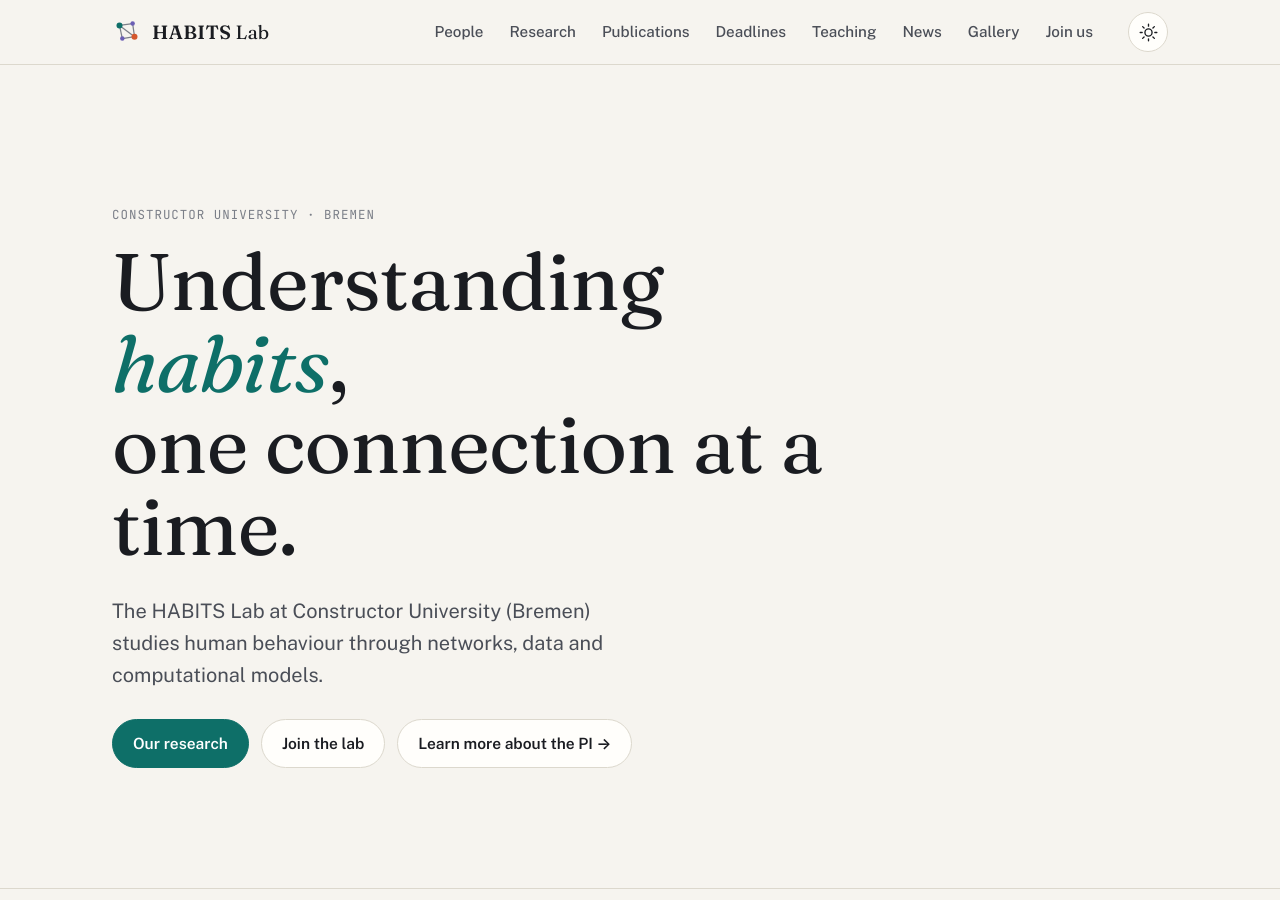
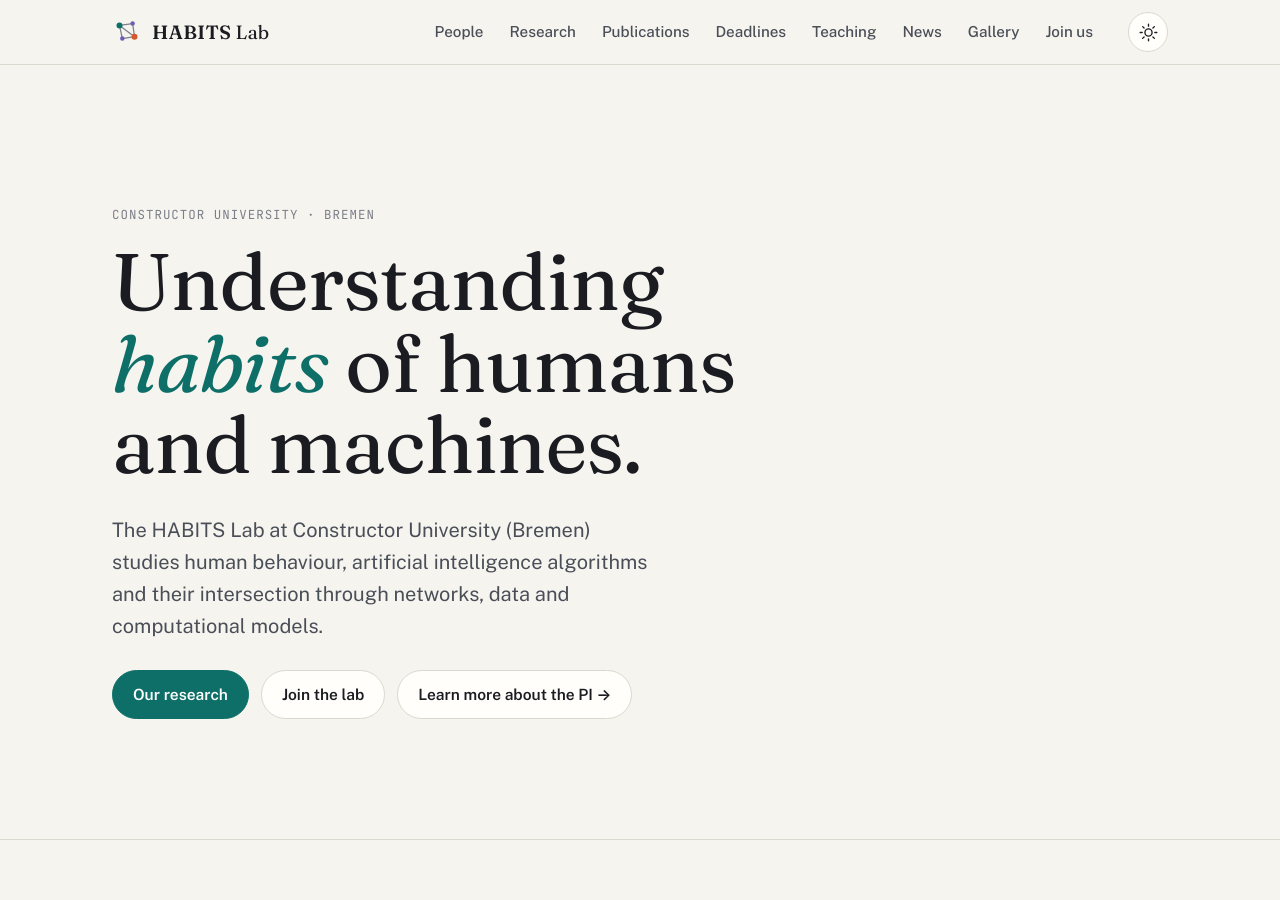
Before and after one commit to HABITS-Lab-MMacedo/habits-lab-mmacedo.github.io, a Jekyll site: the page built from index.html, in a window 1280 px wide and 900 px high. Built offline with Jekyll 4.4.1, drawn with Linux system fonts in a browser that asks for light colours.

Commit message:
updating text

```diff
--- a/_config.yml
+++ b/_config.yml
@@ -5,10 +5,11 @@
 
 title: HABITS Lab
 # TODO: replace with the official meaning of the acronym, if there is one
-tagline: Human behaviour, network science & complex systems
+tagline: Human behaviour, AI & network science
 description: >-
-  The HABITS Lab at Constructor University (Bremen) studies human behaviour
-  through networks, data and computational models.
+  The HABITS Lab at Constructor University (Bremen) studies human behaviour,
+  artificial intelligence algorithms and their intersection through networks,
+  data and computational models.
 
 # Organisation site: https://habits-lab-mmacedo.github.io
 url: "https://habits-lab-mmacedo.github.io"
--- a/index.html
+++ b/index.html
@@ -6,7 +6,7 @@ slug: home
 <section class="hero">
   <div class="wrap hero-inner">
     <p class="kicker">{{ site.institution.name }} · Bremen</p>
-    <h1 class="hero-title">Understanding <em>habits</em>,<br> one connection at a time.</h1>
+    <h1 class="hero-title">Understanding <em>habits</em> of humans and machines.</h1>
     <p class="lede">{{ site.description }}</p>
     <div class="hero-actions">
       <a class="btn btn--primary" href="{{ '/research/' | relative_url }}">Our research</a>
```
